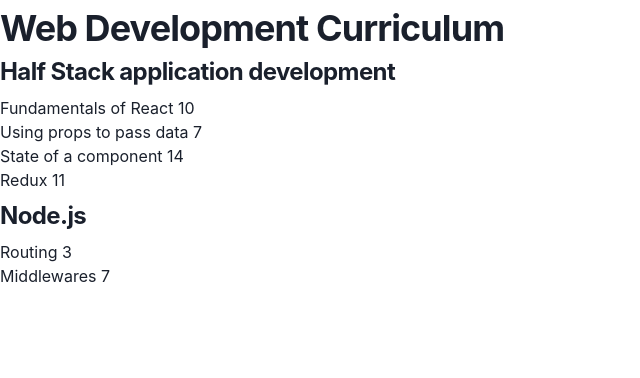
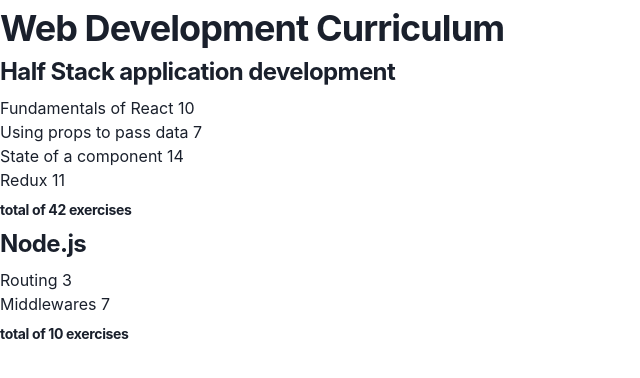
Before and after one commit to thanapoom21/portfolio-nextjs, a Next.js app: page /fullstackopen-tutorial/CourseInfo in a window 1280 px wide. Shown: the top 378 px of the page, without its empty margins (0-640 px from the left). Built offline with nearby package versions, Linux system fonts and the light colour scheme.

Commit message:
render web dev curriculum and topics

```diff
--- a/pages/fullstackopen-tutorial/CourseInfo.js
+++ b/pages/fullstackopen-tutorial/CourseInfo.js
@@ -1,19 +1,30 @@
 const Topic = ({ parts }) => <li>{`${parts.name} ${parts.exercises}`}</li>
+
+const TotalOfExercises = ({ totalOfExercises }) => {
+  return (
+    <p className='text-sm md:text-md font-bold tracking-tight my-2'>
+      {`total of ${totalOfExercises} exercises`}
+    </p>
+  )
+}
 
 const Course = ({ courses }) => {
   return (
     <div>
       <h1 className='text-2xl md:text-4xl font-bold tracking-tight my-2'>Web Development Curriculum</h1>
-      {courses.map(({ name, parts }) => {
+      {courses.map(({ name, parts }, idx) => {
+        const totalOfExercises = parts.map(part => part.exercises).reduce((a, c) => a + c)
+
         return (
-          <>
+          <div key={idx}>
             <p className='text-xl md:text-2xl font-bold tracking-tight my-2'>
               {name}
             </p>
             <ul>
-              {parts.map((part, idx) => <Topic key={idx} parts={part}></Topic>)}
+              {parts.map((part, idx) => <Topic key={idx} parts={part} />)}
             </ul>
-          </>
+            <TotalOfExercises totalOfExercises={totalOfExercises} />
+          </div>
         )
       })}
     </div>
```
